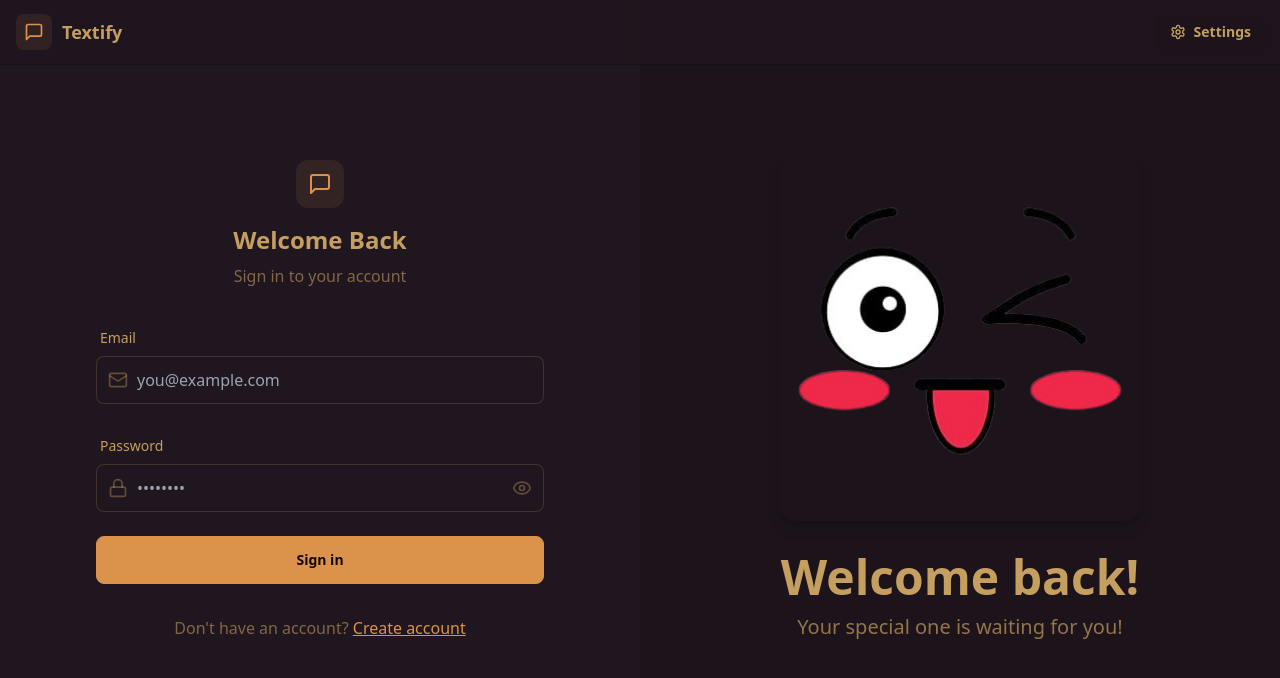
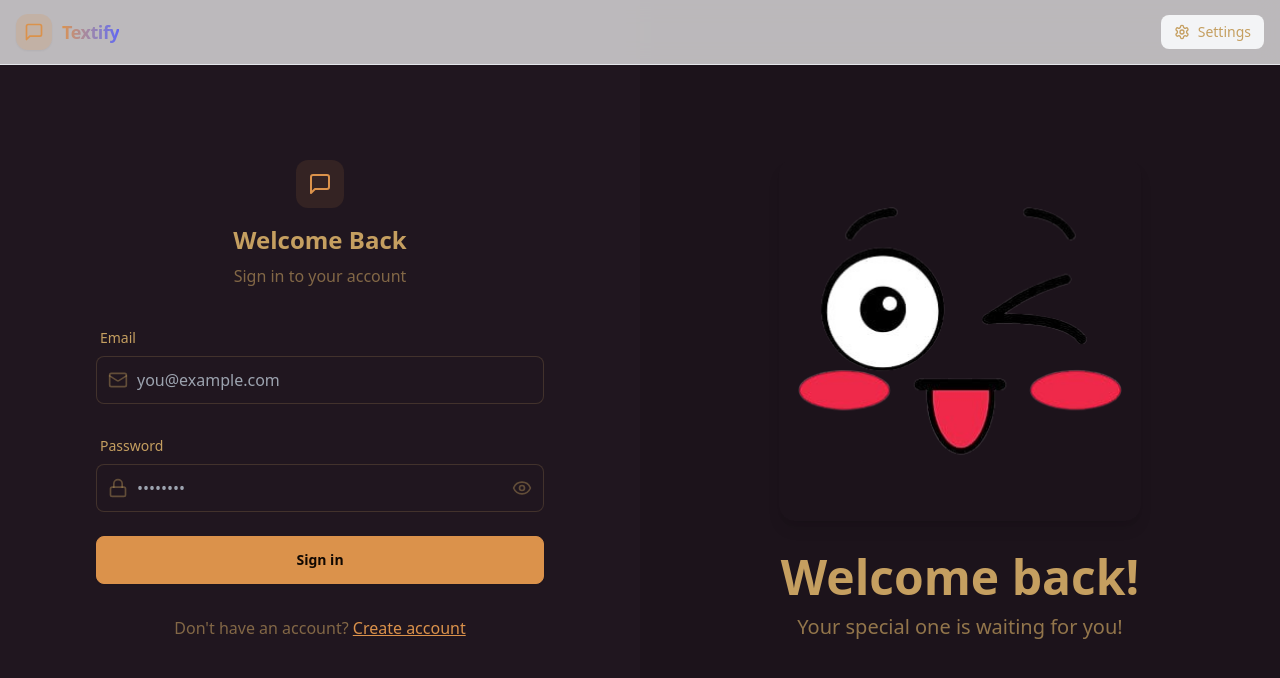
Before and after one commit to VanshP018/textify, a React (Vite) app in the folder frontend/: page /login in a window 1280 px wide. Shown: the top 678 px of the page. Built offline with nearby package versions, Linux system fonts and the light colour scheme; no server answers.

Commit message:
Enhanced navbar UI design using Tailwind

```diff
--- a/frontend/src/components/Navbar.jsx
+++ b/frontend/src/components/Navbar.jsx
@@ -7,27 +7,30 @@ const Navbar = () => {
 
   return (
     <header
-      className="bg-base-100 border-b border-base-300 fixed w-full top-0 z-40
-    backdrop-blur-lg bg-base-100/80"
+      className="fixed top-0 z-40 w-full backdrop-blur-md bg-white/70 dark:bg-gray-900/70 border-b border-gray-200 dark:border-gray-800 shadow-sm"
     >
       <div className="container mx-auto px-4 h-16">
         <div className="flex items-center justify-between h-full">
+          {/* Logo Section */}
           <div className="flex items-center gap-8">
-            <Link to="/" className="flex items-center gap-2.5 hover:opacity-80 transition-all">
-              <div className="size-9 rounded-lg bg-primary/10 flex items-center justify-center">
+            <Link
+              to="/"
+              className="flex items-center gap-2.5 transition-all hover:scale-[1.03] hover:opacity-90"
+            >
+              <div className="size-9 rounded-xl bg-primary/20 flex items-center justify-center shadow-sm">
                 <MessageSquare className="w-5 h-5 text-primary" />
               </div>
-              <h1 className="text-lg font-bold">Textify</h1>
+              <h1 className="text-lg font-semibold tracking-tight bg-clip-text text-transparent bg-gradient-to-r from-primary to-indigo-500">
+                Textify
+              </h1>
             </Link>
           </div>
 
+          {/* Right Buttons */}
           <div className="flex items-center gap-2">
             <Link
               to={"/settings"}
-              className={`
-              btn btn-sm gap-2 transition-colors
-
-              `}
+              className="flex items-center gap-2 px-3 py-1.5 text-sm font-medium rounded-lg border border-transparent bg-gray-100 dark:bg-gray-800 hover:bg-gray-200 dark:hover:bg-gray-700 transition-colors"
             >
               <Settings className="w-4 h-4" />
               <span className="hidden sm:inline">Settings</span>
@@ -35,12 +38,18 @@ const Navbar = () => {
 
             {authUser && (
               <>
-                <Link to={"/profile"} className={`btn btn-sm gap-2`}>
+                <Link
+                  to={"/profile"}
+                  className="flex items-center gap-2 px-3 py-1.5 text-sm font-medium rounded-lg bg-primary/10 hover:bg-primary/20 text-primary transition-colors"
+                >
                   <User className="size-5" />
                   <span className="hidden sm:inline">Profile</span>
                 </Link>
 
-                <button className="flex gap-2 items-center" onClick={logout}>
+                <button
+                  className="flex gap-2 items-center px-3 py-1.5 text-sm font-medium rounded-lg text-red-500 hover:bg-red-100 dark:hover:bg-red-900/20 transition-colors"
+                  onClick={logout}
+                >
                   <LogOut className="size-5" />
                   <span className="hidden sm:inline">Logout</span>
                 </button>
@@ -52,4 +61,5 @@ const Navbar = () => {
     </header>
   );
 };
+
 export default Navbar;
```
